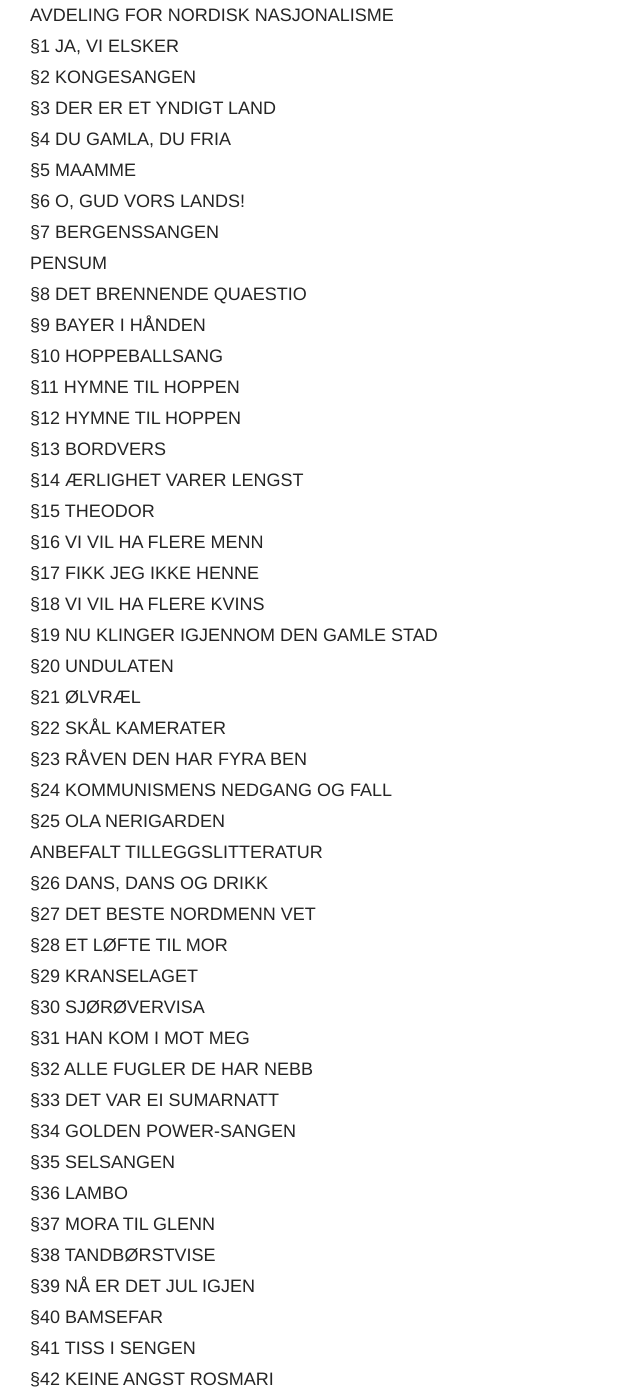
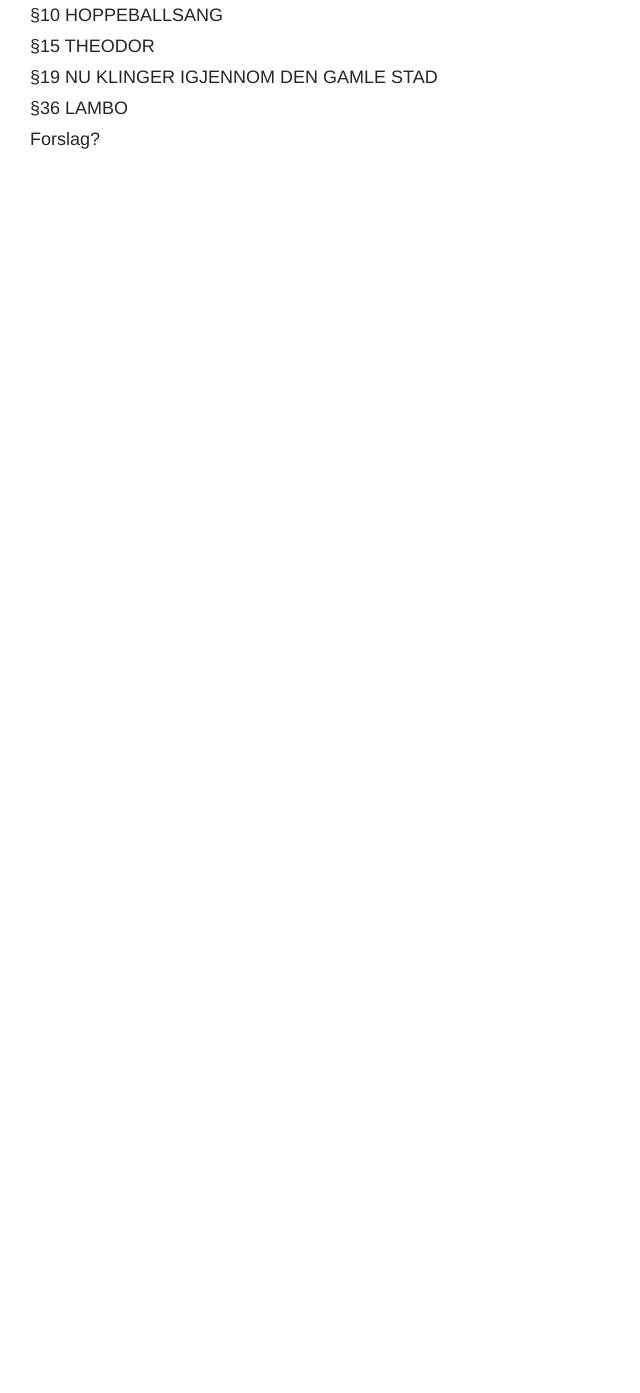
Before and after one commit to Juristforeningen/hoppevrinsket, a plain HTML site: page index.html in a window 1280 px wide. Shown: the part 80-1473 px from the top of the page, without its empty margins (0-640 px from the left). After the commit the page ends 800 px from the top, so only its background shows below. Drawn offline with Linux system fonts and the light colour scheme.

Commit message:
Hide missing lyrics

```diff
--- a/index.html
+++ b/index.html
@@ -50,6 +50,9 @@
         line-height: 22px;
         text-decoration: none;
     }
+    .missing {
+        display: none;
+    }
     </style>
 </head>
 <body>
@@ -60,51 +63,52 @@
     </header>
     <main>
         <ul>
-            <li><a href="/hoppevrinsket/info.html">AVDELING FOR NORDISK NASJONALISME</a></li>
-            <li><a href="/hoppevrinsket/info.html">§1 JA, VI ELSKER</a></li>
-            <li><a href="/hoppevrinsket/info.html">§2 KONGESANGEN</a></li>
-            <li><a href="/hoppevrinsket/info.html">§3 DER ER ET YNDIGT LAND</a></li>
-            <li><a href="/hoppevrinsket/info.html">§4 DU GAMLA, DU FRIA</a></li>
-            <li><a href="/hoppevrinsket/info.html">§5 MAAMME</a></li>
-            <li><a href="/hoppevrinsket/info.html">§6 O, GUD VORS LANDS!</a></li>
-            <li><a href="/hoppevrinsket/info.html">§7 BERGENSSANGEN</a></li>
-            <li><a href="/hoppevrinsket/info.html">PENSUM</a></li>
-            <li><a href="/hoppevrinsket/info.html">§8 DET BRENNENDE QUAESTIO</a></li>
-            <li><a href="/hoppevrinsket/info.html">§9 BAYER I HÅNDEN</a></li>
+            <li class="missing"><a href="/hoppevrinsket/info.html">AVDELING FOR NORDISK NASJONALISME</a></li>
+            <li class="missing"><a href="/hoppevrinsket/info.html">§1 JA, VI ELSKER</a></li>
+            <li class="missing"><a href="/hoppevrinsket/info.html">§2 KONGESANGEN</a></li>
+            <li class="missing"><a href="/hoppevrinsket/info.html">§3 DER ER ET YNDIGT LAND</a></li>
+            <li class="missing"><a href="/hoppevrinsket/info.html">§4 DU GAMLA, DU FRIA</a></li>
+            <li class="missing"><a href="/hoppevrinsket/info.html">§5 MAAMME</a></li>
+            <li class="missing"><a href="/hoppevrinsket/info.html">§6 O, GUD VORS LANDS!</a></li>
+            <li class="missing"><a href="/hoppevrinsket/info.html">§7 BERGENSSANGEN</a></li>
+            <li class="missing"><a href="/hoppevrinsket/info.html">PENSUM</a></li>
+            <li class="missing"><a href="/hoppevrinsket/info.html">§8 DET BRENNENDE QUAESTIO</a></li>
+            <li class="missing"><a href="/hoppevrinsket/info.html">§9 BAYER I HÅNDEN</a></li>
             <li><a href="/hoppevrinsket/sangtekster/hoppeballsang.html">§10 HOPPEBALLSANG</a></li>
-            <li><a href="/hoppevrinsket/info.html">§11 HYMNE TIL HOPPEN</a></li>
-            <li><a href="/hoppevrinsket/info.html">§12 HYMNE TIL HOPPEN</a></li>
-            <li><a href="/hoppevrinsket/info.html">§13 BORDVERS</a></li>
-            <li><a href="/hoppevrinsket/info.html">§14 ÆRLIGHET VARER LENGST</a></li>
+            <li class="missing"><a href="/hoppevrinsket/info.html">§11 HYMNE TIL HOPPEN</a></li>
+            <li class="missing"><a href="/hoppevrinsket/info.html">§12 HYMNE TIL HOPPEN</a></li>
+            <li class="missing"><a href="/hoppevrinsket/info.html">§13 BORDVERS</a></li>
+            <li class="missing"><a href="/hoppevrinsket/info.html">§14 ÆRLIGHET VARER LENGST</a></li>
             <li><a href="/hoppevrinsket/sangtekster/theodor.html">§15 THEODOR</a></li>
-            <li><a href="/hoppevrinsket/info.html">§16 VI VIL HA FLERE MENN</a></li>
-            <li><a href="/hoppevrinsket/info.html">§17 FIKK JEG IKKE HENNE</a></li>
-            <li><a href="/hoppevrinsket/info.html">§18 VI VIL HA FLERE KVINS</a></li>
+            <li class="missing"><a href="/hoppevrinsket/info.html">§16 VI VIL HA FLERE MENN</a></li>
+            <li class="missing"><a href="/hoppevrinsket/info.html">§17 FIKK JEG IKKE HENNE</a></li>
+            <li class="missing"><a href="/hoppevrinsket/info.html">§18 VI VIL HA FLERE KVINS</a></li>
             <li><a href="/hoppevrinsket/sangtekster/nu-klinger-igjennom-den-gamle-stad.html">§19 NU KLINGER IGJENNOM DEN GAMLE STAD</a></li>
-            <li><a href="/hoppevrinsket/info.html">§20 UNDULATEN</a></li>
-            <li><a href="/hoppevrinsket/info.html">§21 ØLVRÆL</a></li>
-            <li><a href="/hoppevrinsket/info.html">§22 SKÅL KAMERATER</a></li>
-            <li><a href="/hoppevrinsket/info.html">§23 RÅVEN DEN HAR FYRA BEN</a></li>
-            <li><a href="/hoppevrinsket/info.html">§24 KOMMUNISMENS NEDGANG OG FALL</a></li>
-            <li><a href="/hoppevrinsket/info.html">§25 OLA NERIGARDEN</a></li>
-            <li><a href="/hoppevrinsket/info.html">ANBEFALT TILLEGGSLITTERATUR</a></li>
-            <li><a href="/hoppevrinsket/info.html">§26 DANS, DANS OG DRIKK</a></li>
-            <li><a href="/hoppevrinsket/info.html">§27 DET BESTE NORDMENN VET</a></li>
-            <li><a href="/hoppevrinsket/info.html">§28 ET LØFTE TIL MOR</a></li>
-            <li><a href="/hoppevrinsket/info.html">§29 KRANSELAGET</a></li>
-            <li><a href="/hoppevrinsket/info.html">§30 SJØRØVERVISA</a></li>
-            <li><a href="/hoppevrinsket/info.html">§31 HAN KOM I MOT MEG</a></li>
-            <li><a href="/hoppevrinsket/info.html">§32 ALLE FUGLER DE HAR NEBB</a></li>
-            <li><a href="/hoppevrinsket/info.html">§33 DET VAR EI SUMARNATT</a></li>
-            <li><a href="/hoppevrinsket/info.html">§34 GOLDEN POWER-SANGEN</a></li>
-            <li><a href="/hoppevrinsket/info.html">§35 SELSANGEN</a></li>
+            <li class="missing"><a href="/hoppevrinsket/info.html">§20 UNDULATEN</a></li>
+            <li class="missing"><a href="/hoppevrinsket/info.html">§21 ØLVRÆL</a></li>
+            <li class="missing"><a href="/hoppevrinsket/info.html">§22 SKÅL KAMERATER</a></li>
+            <li class="missing"><a href="/hoppevrinsket/info.html">§23 RÅVEN DEN HAR FYRA BEN</a></li>
+            <li class="missing"><a href="/hoppevrinsket/info.html">§24 KOMMUNISMENS NEDGANG OG FALL</a></li>
+            <li class="missing"><a href="/hoppevrinsket/info.html">§25 OLA NERIGARDEN</a></li>
+            <li class="missing"><a href="/hoppevrinsket/info.html">ANBEFALT TILLEGGSLITTERATUR</a></li>
+            <li class="missing"><a href="/hoppevrinsket/info.html">§26 DANS, DANS OG DRIKK</a></li>
+            <li class="missing"><a href="/hoppevrinsket/info.html">§27 DET BESTE NORDMENN VET</a></li>
+            <li class="missing"><a href="/hoppevrinsket/info.html">§28 ET LØFTE TIL MOR</a></li>
+            <li class="missing"><a href="/hoppevrinsket/info.html">§29 KRANSELAGET</a></li>
+            <li class="missing"><a href="/hoppevrinsket/info.html">§30 SJØRØVERVISA</a></li>
+            <li class="missing"><a href="/hoppevrinsket/info.html">§31 HAN KOM I MOT MEG</a></li>
+            <li class="missing"><a href="/hoppevrinsket/info.html">§32 ALLE FUGLER DE HAR NEBB</a></li>
+            <li class="missing"><a href="/hoppevrinsket/info.html">§33 DET VAR EI SUMARNATT</a></li>
+            <li class="missing"><a href="/hoppevrinsket/info.html">§34 GOLDEN POWER-SANGEN</a></li>
+            <li class="missing"><a href="/hoppevrinsket/info.html">§35 SELSANGEN</a></li>
             <li><a href="/hoppevrinsket/sangtekster/lambo.html">§36 LAMBO</a></li>
-            <li><a href="/hoppevrinsket/info.html">§37 MORA TIL GLENN</a></li>
-            <li><a href="/hoppevrinsket/info.html">§38 TANDBØRSTVISE</a></li>
-            <li><a href="/hoppevrinsket/info.html">§39 NÅ ER DET JUL IGJEN</a></li>
-            <li><a href="/hoppevrinsket/info.html">§40 BAMSEFAR</a></li>
-            <li><a href="/hoppevrinsket/info.html">§41 TISS I SENGEN</a></li>
-            <li><a href="/hoppevrinsket/info.html">§42 KEINE ANGST ROSMARI</a></li>
+            <li class="missing"><a href="/hoppevrinsket/info.html">§37 MORA TIL GLENN</a></li>
+            <li class="missing"><a href="/hoppevrinsket/info.html">§38 TANDBØRSTVISE</a></li>
+            <li class="missing"><a href="/hoppevrinsket/info.html">§39 NÅ ER DET JUL IGJEN</a></li>
+            <li class="missing"><a href="/hoppevrinsket/info.html">§40 BAMSEFAR</a></li>
+            <li class="missing"><a href="/hoppevrinsket/info.html">§41 TISS I SENGEN</a></li>
+            <li class="missing"><a href="/hoppevrinsket/info.html">§42 KEINE ANGST ROSMARI</a></li>
+            <li><a href="/hoppevrinsket/info.html">Forslag?</a></li>
     </main>
     <script>
     (function(i,s,o,g,r,a,m){i['GoogleAnalyticsObject']=r;i[r]=i[r]||function(){
```
